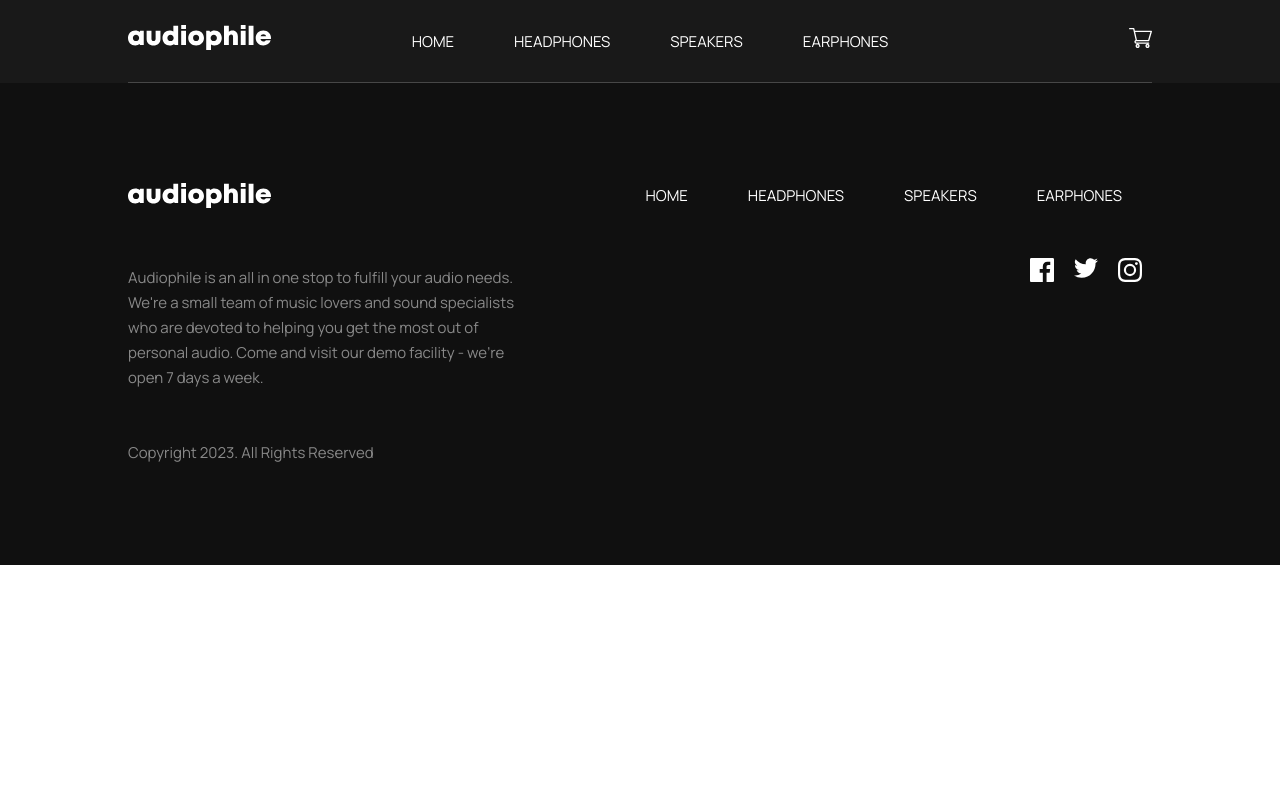
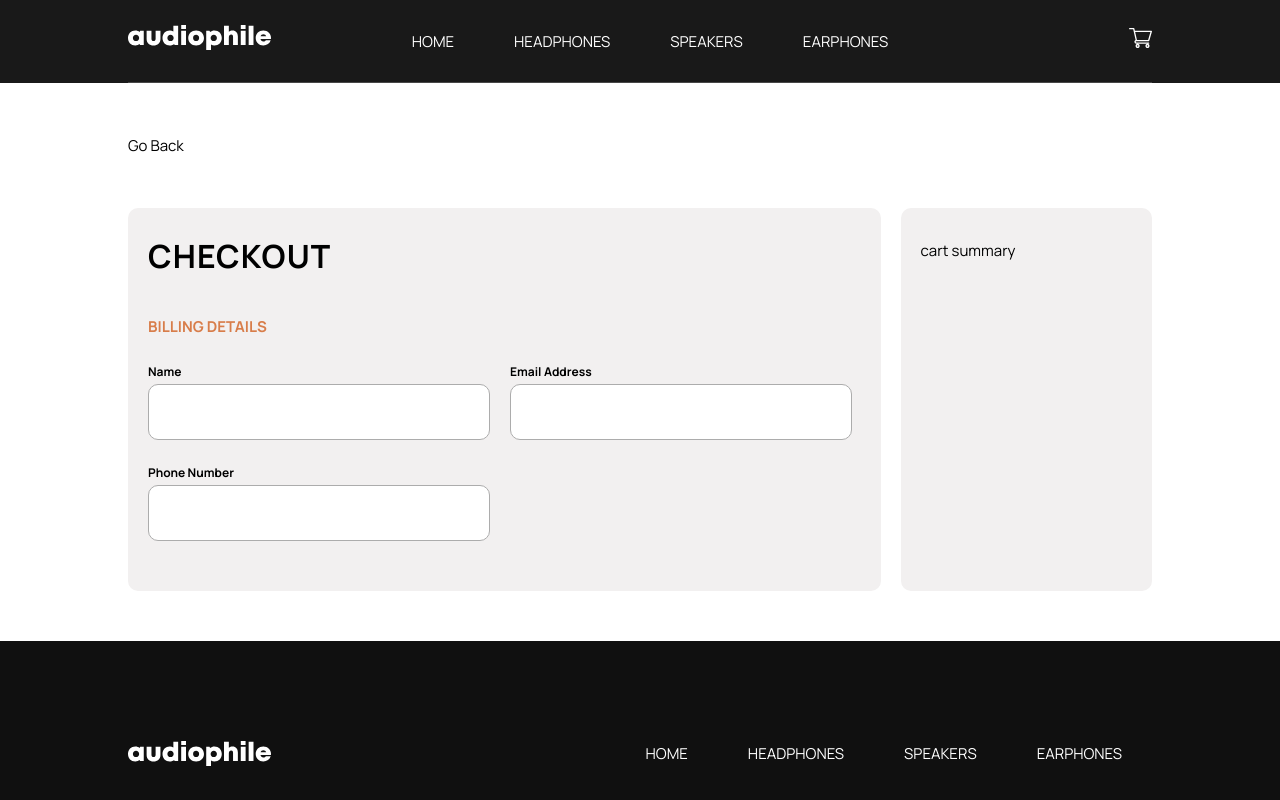
Before and after one commit to Zolfikaar/Audio-phile, a Vue app: page /checkout in a window 1280 px wide. Shown: the top 800 px of the page. Built offline with nearby package versions, Linux system fonts and the light colour scheme.

Commit message:
start checkout page style

```diff
--- a/src/components/Cart.vue
+++ b/src/components/Cart.vue
@@ -67,7 +67,7 @@ const incrementProductQuantity = (item) => {
           <span>TOTAL</span>
           <span>${{ cartTotal }}</span>
         </div>
-        <button class="btn1 checkout-btn"><router-link to="">Checkout</router-link></button>
+        <router-link :to="{name: 'checkout'}"><button class="btn1 checkout-btn">Checkout</button></router-link>
       </div>
     </div>
 
--- a/src/components/Shared/CategoryItems.vue
+++ b/src/components/Shared/CategoryItems.vue
@@ -1,6 +1,4 @@
 <script setup>
-import { onMounted } from 'vue'
-
 const props = defineProps({
   categoryData: {
     type: Object,
@@ -11,11 +9,6 @@ const props = defineProps({
     required: true
   }
 })
-
-onMounted(() => {
-
-})
-
 </script>
 
 <template>
--- a/src/router/index.js
+++ b/src/router/index.js
@@ -29,6 +29,11 @@ const router = createRouter({
       component: () => import("../views/singleProduct.vue"),
       props: true,
     },
+    {
+      path: "/checkout",
+      name: "checkout",
+      component: () => import("../views/CheckoutView.vue"),
+    },
   ],
 });
 
--- /dev/null
+++ b/src/views/CheckoutView.vue
@@ -0,0 +1,105 @@
+<script setup>
+
+</script>
+
+<template>
+  <div class="wrapper">
+    <div class="checkout-page">
+      <div class="checkout-header">
+        <a class="backBtn-anchor" @click="$router.go(-1)">
+        <span class="backBtn">Go Back</span>
+        </a>
+      </div>
+
+      <div class="checkout-content">
+
+        <div class="checkout-form">
+          <h3>Checkout</h3>
+          <form>
+            <div class="form-group">
+              <div class="group-title">Billing Details</div>
+              <div class="group">
+                <div class="group-item">
+                  <label>Name</label>
+                  <input type="text">
+                </div>
+                <div class="group-item">
+                  <label>Email Address</label>
+                  <input type="email">
+                </div>
+                <div class="group-item">
+                  <label>Phone Number</label>
+                  <input type="number">
+                </div>
+              </div>
+            </div>
+          </form>
+        </div>
+
+        <div class="cart-summary">
+          cart summary
+        </div>
+
+      </div>
+
+    </div>
+
+  </div>
+</template>
+
+<style>
+.checkout-page{margin: 50px 0;}
+.checkout-page .checkout-header{margin-bottom: 50px;}
+.checkout-page .checkout-content{
+  display: flex;
+  justify-content: space-between;
+}
+.checkout-page .checkout-content .cart-summary,
+.checkout-page .checkout-content .checkout-form{
+  border-radius: 10px;
+  background-color: #f2f0f0;
+  padding: 30px 20px;
+}
+.checkout-page .checkout-content .checkout-form{
+  width: 75%;
+  margin-right: 20px;
+}
+.checkout-page .checkout-content .checkout-form form .form-group .group-title{
+  text-transform: uppercase;
+  color: var(--main-orang);
+  margin:  40px 0 20px 0;
+  font-weight: bold;
+}
+.checkout-page .checkout-content .checkout-form form .form-group .group{
+  display: flex;
+  flex-wrap: wrap;
+}
+.checkout-page .checkout-content .checkout-form form .form-group .group .group-item:first-child{
+  margin-right: 20px;
+}
+.checkout-page .checkout-content .checkout-form form .form-group .group .group-item{
+  width: 48%;
+  margin-bottom: 20px;
+}
+.checkout-page .checkout-content .checkout-form form .form-group .group .group-item label{
+  display: block;
+  font-weight: bold;
+  font-size: 12px;
+}
+.checkout-page .checkout-content .checkout-form form .form-group .group .group-item input{
+  border: 1px solid #acacac;
+  border-radius: 10px;
+  height: 56px;
+  width: 100%;
+  padding: 0 10px;
+}
+.checkout-page .checkout-content .checkout-form form .form-group .group .group-item input:focus{
+  outline: 1px solid var(--main-orang);
+  border: unset;
+}
+.checkout-page .checkout-content .cart-summary{
+  width: 25%;
+}
+
+
+</style>
```
Also changed, not shown: src/components/Navbar.vue (+0 -7 lines), src/components/Shared/CategoriesComp.vue (+2 -7 lines), src/stores/counter.js (deleted, +0 -13 lines), src/components/Shared/BestGearComp.vue (indentation only).
